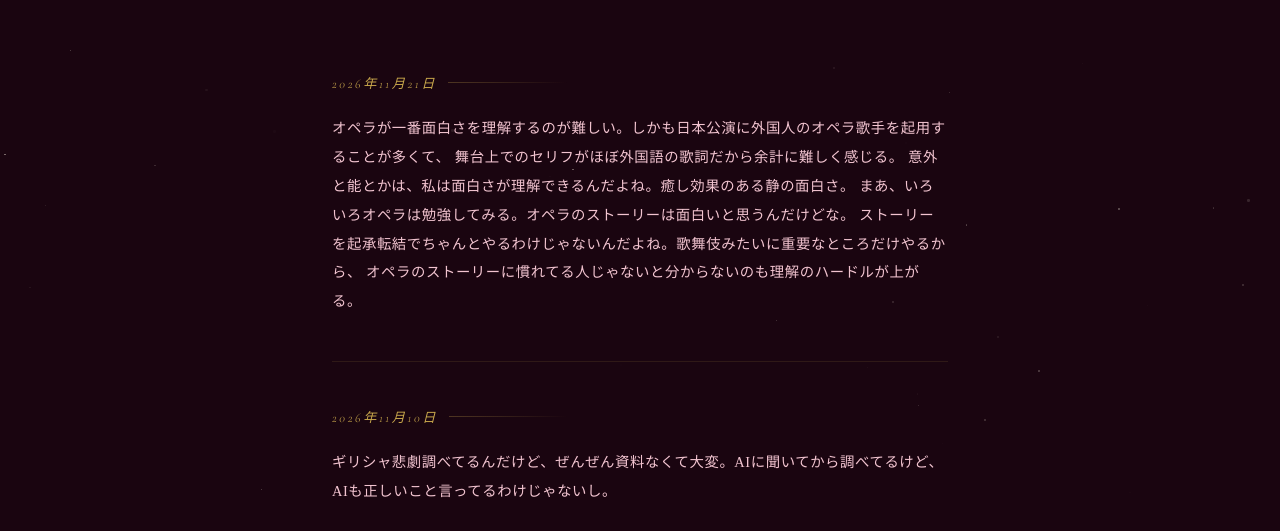
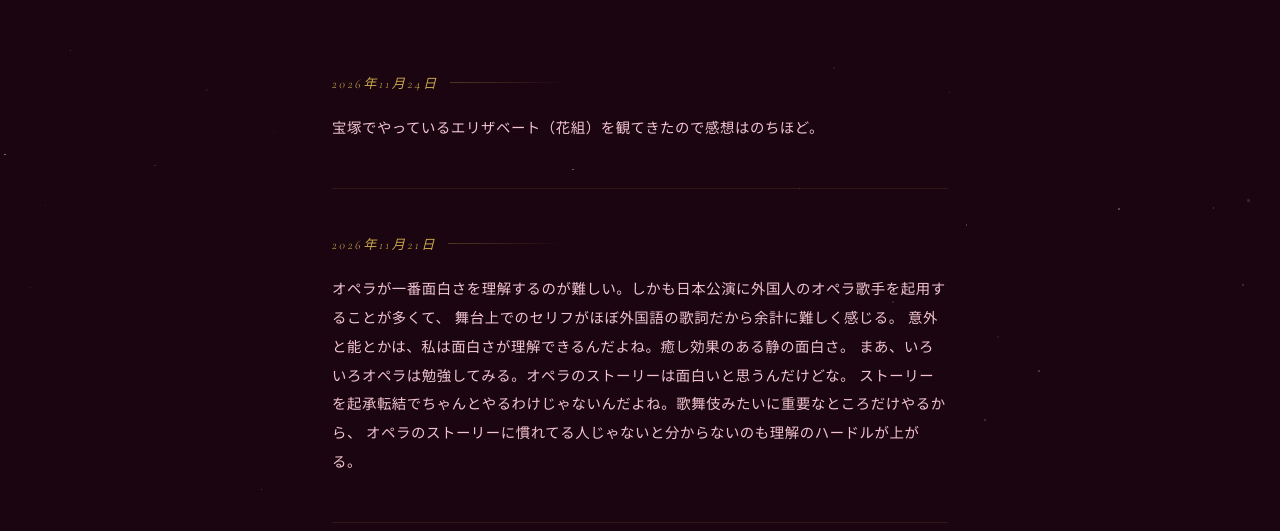
Before and after one commit to Azaleacreativeroom888/fan-performingarts, a plain HTML site: page blog.html in a window 1280 px wide. Shown: the part 269-800 px from the top of the page. Drawn offline with nearby package versions, Linux system fonts and the light colour scheme; a web font is replaced by a local one.

Commit message:
Update blog.html

```diff
--- a/blog.html
+++ b/blog.html
@@ -203,6 +203,13 @@
   <main>
 
     <article class="entry">
+      <p class="entry-date">2026年11月24日</p>
+      <div class="entry-body">
+        <p>宝塚でやっているエリザベート（花組）を観てきたので感想はのちほど。</p>
+      </div>
+   </article>
+
+    <article class="entry">
       <p class="entry-date">2026年11月21日</p>
       <div class="entry-body">
         <p>オペラが一番面白さを理解するのが難しい。しかも日本公演に外国人のオペラ歌手を起用することが多くて、
```
